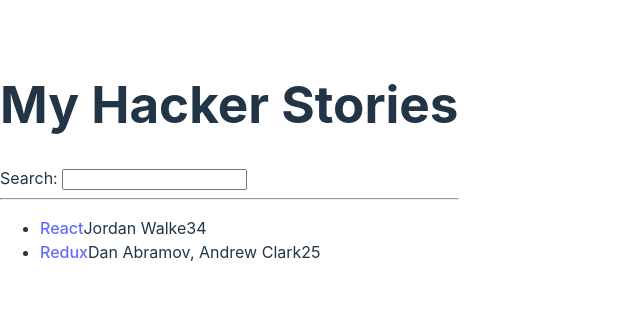
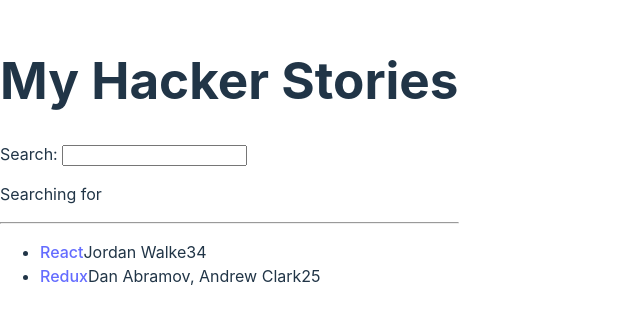
Before and after one commit to patriziamartemucci/hacker-stories, a React (Vite) app: page / in a window 1280 px wide. Shown: the part 239-562 px from the top of the page, without its empty margins (0-640 px from the left). Built offline with nearby package versions, Linux system fonts and the light colour scheme.

Commit message:
commit props e altro

```diff
--- a/src/App.jsx
+++ b/src/App.jsx
@@ -1,5 +1,44 @@
 import * as React from 'react';
-const list =[{
+
+const List = (props) => (
+  <ul>
+    {props.list.map((item) => (
+      <Item key={item.objectID} item={item} />
+    ))}
+  </ul>
+);
+
+const Item = (props) => (
+  <li>
+    <span>
+      <a href={props.item.url}>{props.item.title}</a>
+    </span>
+    <span>{props.item.author}</span>
+    <span>{props.item.num_comments}</span>
+    <span>{props.item.points}</span>
+  </li>
+);
+
+
+const Search = () => {
+  const [searchTerm, setSearchTerm]=React.useState('');
+  const handleChange=(event)=>{
+    setSearchTerm(event.target.value);
+  };
+  return(
+  <div>
+    <label htmlFor="search">Search: </label>
+    <input id="search" type="text" onChange={handleChange}/>
+    <p>
+      Searching for <strong> {searchTerm}</strong>
+    </p>
+  </div>
+  );
+};
+
+const App = () => {
+
+  const stories =[{
     title:'React',
     url:'https://reactjs.org',
     author:'Jordan Walke',
@@ -16,44 +55,19 @@
     objectID:1
   }
   ];
-function List(){
-  return(
-  <ul>
-    {
-    list.map(function(item){
-      return (
-      <li key={item.objectID}>
-        <span>
-          <a href={item.url}>{item.title}</a>
-        </span>
-        <span>{item.author}</span>
-        <span>{item.num_comments}</span>
-        <span>{item.points}</span>
-        </li>
-        );
-      })
-    }
-  </ul>);
-}
 
-function Search(){
   return(
   <div>
-      <label htmlFor="search">Search: </label>
-      <input id="search" type="text" />
+    <h1>My Hacker Stories</h1>
+
+    <Search />
+
+    <hr />
+
+    <List list={stories} />
   </div>
   );
-}
+};
 
-function App(){
-  return (
-    <div>
-      <h1>My Hacker Stories</h1>
-      <Search />
-      <hr />
-      <List />
-    </div>
-  );
-}
 
 export default App;
```
Lines whose indentation alone changed are shown as unchanged.
